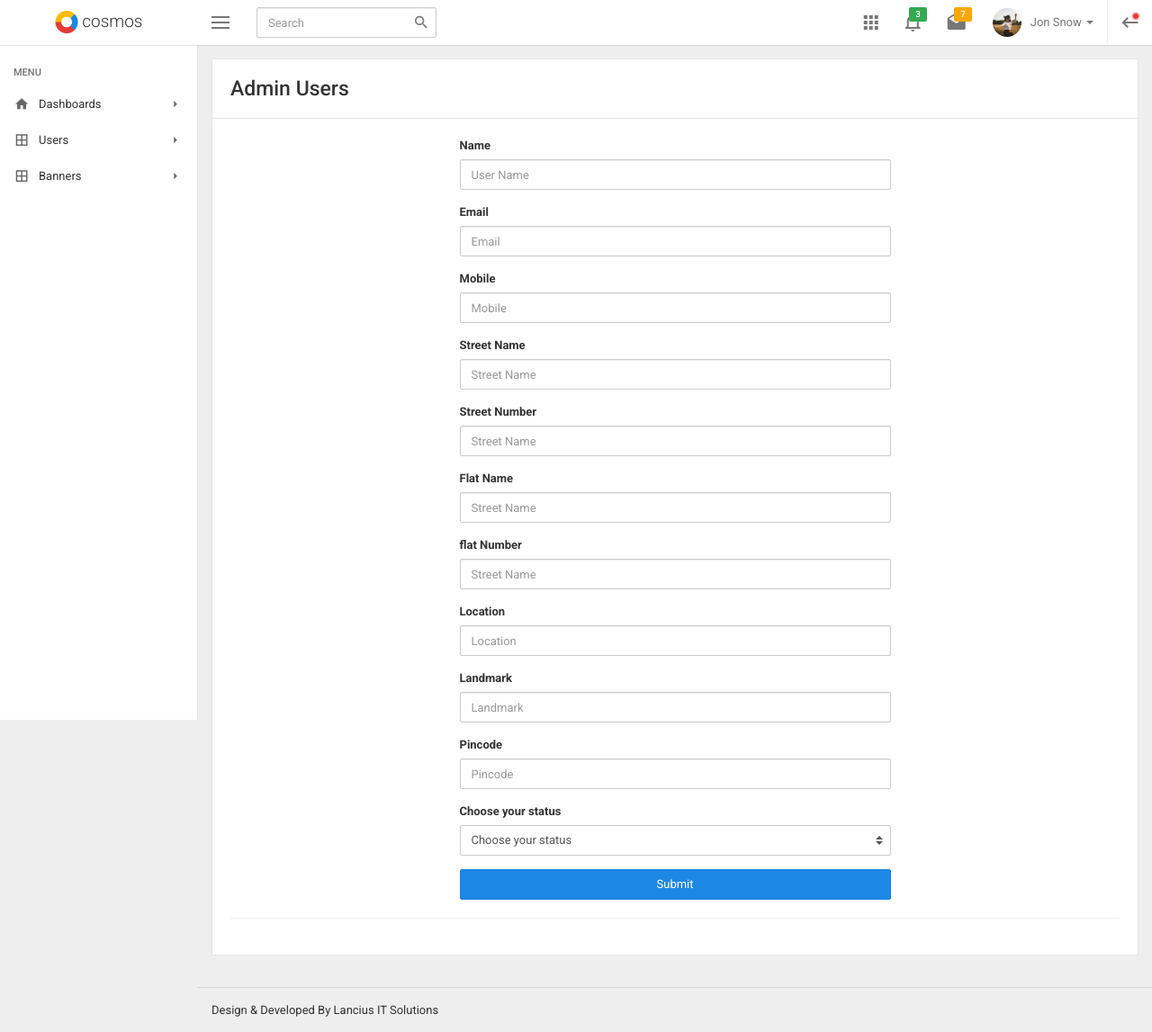
After one commit to Srinivaslancius/develop_new_admin, a PHP site: page /develop_new_admin/add_users.php in a window 1280 px wide. The commit adds this page. Shown: the whole page at 90% size. Run offline with PHP 8.4, Linux system fonts and the light colour scheme; some libraries are stand-ins or nearby versions.

Commit message:
users tab changes added add admin users and add users

```diff
--- /dev/null
+++ b/add_users.php
@@ -0,0 +1,120 @@
+<?php include_once 'admin_includes/main_header.php'; ?>
+<?php
+if (!isset($_POST['submit']))  {
+            echo "";
+} else  {
+    //Save data into database
+    /*echo "<pre>";
+    print_r($_POST);die;*/
+    $user_name = $_POST['user_name'];
+    $user_email = $_POST['user_email'];
+    $user_mobile = $_POST['user_mobile'];
+    $street_name = $_POST['street_name'];
+    $street_no = $_POST['street_no'];
+    $flat_name = $_POST['flat_name'];
+    $flat_no = $_POST['flat_no'];
+    $location = $_POST['location'];
+    $landmark = $_POST['landmark'];
+    $pincode = $_POST['pincode'];
+    $created_admin_id = $_SESSION['admin_user_id'];
+    $created_at = date("Y-m-d h:i:s");
+
+    $sql = "INSERT INTO users (`user_name`, `user_email`, `user_mobile`,`street_name`,`street_no`,`flat_name`,`flat_no`,`location`,`landmark`,`pincode`,`created_admin_id`, `created_at`, `status`) VALUES ('$user_name', '$user_email', '$user_mobile','$street_name','$street_no','$flat_name','$flat_no','$location','$landmark','$pincode', '$created_admin_id', '$created_at', 0)";
+    if($conn->query($sql) === TRUE){
+       echo "<script>alert('Data Updated Successfully');window.location.href='users.php';</script>";
+    } else {
+       echo "<script>alert('Data Updation Failed');window.location.href='users.php';</script>";
+    }
+}
+?>
+      <div class="site-content">
+        <div class="panel panel-default">
+          <div class="panel-heading">
+            <h3 class="m-y-0">Admin Users</h3>
+          </div>
+          <div class="panel-body">
+            <div class="row">
+              <div class="col-sm-8 col-sm-offset-2 col-md-6 col-md-offset-3">
+                <form data-toggle="validator" method="POST">
+
+                  <div class="form-group">
+                    <label for="form-control-2" class="control-label">Name</label>
+                    <input type="text" name="user_name" class="form-control" id="form-control-2" placeholder="User Name" data-error="Please enter a valid User Name" required>
+                    <div class="help-block with-errors"></div>
+                  </div>
+
+                  <div class="form-group">
+                    <label for="form-control-2" class="control-label">Email</label>
+                    <input type="email" name="user_email" class="form-control" id="form-control-2" placeholder="Email" data-error="Please enter a valid email address." required>
+                    <div class="help-block with-errors"></div>
+                  </div>
+
+                  <div class="form-group">
+                    <label for="form-control-2" class="control-label">Mobile</label>
+                    <input type="text" name="user_mobile" class="form-control" id="form-control-2" placeholder="Mobile" data-error="Please enter Correct Mobile Number." required>
+                    <div class="help-block with-errors"></div>
+                  </div>
+
+                  <div class="form-group">
+                    <label for="form-control-2" class="control-label">Street Name</label>
+                    <input type="text" name="street_name" class="form-control" id="form-control-2" placeholder="Street Name" data-error="Please enter stree name." required>
+                    <div class="help-block with-errors"></div>
+                  </div>
+
+                  <div class="form-group">
+                    <label for="form-control-2" class="control-label">Street Number</label>
+                    <input type="text" name="street_no" class="form-control" id="form-control-2" placeholder="Street Name" data-error="Please enter stree number." required>
+                    <div class="help-block with-errors"></div>
+                  </div>
+
+                  <div class="form-group">
+                    <label for="form-control-2" class="control-label">Flat Name</label>
+                    <input type="text" name="flat_name" class="form-control" id="form-control-2" placeholder="Street Name" data-error="Please enter flat name." required>
+                    <div class="help-block with-errors"></div>
+                  </div>
+
+                  <div class="form-group">
+                    <label for="form-control-2" class="control-label">flat Number</label>
+                    <input type="text" name="flat_no" class="form-control" id="form-control-2" placeholder="Street Name" data-error="Please enter flat number." required>
+                    <div class="help-block with-errors"></div>
+                  </div>
+
+                  <div class="form-group">
+                    <label for="form-control-2" class="control-label">Location</label>
+                    <input type="text" name="location" class="form-control" id="form-control-2" placeholder="Location" data-error="Please enter your location." required>
+                    <div class="help-block with-errors"></div>
+                  </div>
+
+                  <div class="form-group">
+                    <label for="form-control-2" class="control-label">Landmark</label>
+                    <input type="text" name="landmark" class="form-control" id="form-control-2" placeholder="Landmark" data-error="Please enter your near landmark." required>
+                    <div class="help-block with-errors"></div>
+                  </div>
+
+                  <div class="form-group">
+                    <label for="form-control-2" class="control-label">Pincode</label>
+                    <input type="text" name="pincode" class="form-control" id="form-control-2" placeholder="Pincode" data-error="Please enter correct pincode number." required>
+                    <div class="help-block with-errors"></div>
+                  </div>
+
+                  <div class="form-group">
+                    <label for="form-control-3" class="control-label">Choose your status</label>
+                    <select id="form-control-3" name="status" class="custom-select" data-error="This field is required." required>
+                      <option value="" selected="selected">Choose your status</option>
+                      <option value="0">Active</option>
+                      <option value="1">In Active</option>
+
+                   </select>
+                    <div class="help-block with-errors"></div>
+                  </div>
+
+                  <button type="submit" name="submit" class="btn btn-primary btn-block">Submit</button>
+                </form>
+              </div>
+            </div>
+            <hr>
+          </div>
+        </div>
+      </div>
+
+<?php include_once 'admin_includes/footer.php'; ?>
--- a/admin_users.php
+++ b/admin_users.php
@@ -5,6 +5,7 @@
 
         <div class="panel panel-default panel-table">
           <div class="panel-heading">
+            <a href="add_admin_users.php" style="float:right">Add Admin User</a>
             <h3 class="m-t-0 m-b-5">Admin Users</h3>
           </div>
           <div class="panel-body">
--- a/users.php
+++ b/users.php
@@ -5,6 +5,7 @@
 
         <div class="panel panel-default panel-table">
           <div class="panel-heading">
+            <a href="add_users.php" style="float:right">Add User</a>
             <h3 class="m-t-0 m-b-5">Users</h3>
           </div>
           <div class="panel-body">
```
Also changed, not shown: add_admin_users.php (added, +69 -0 lines).
